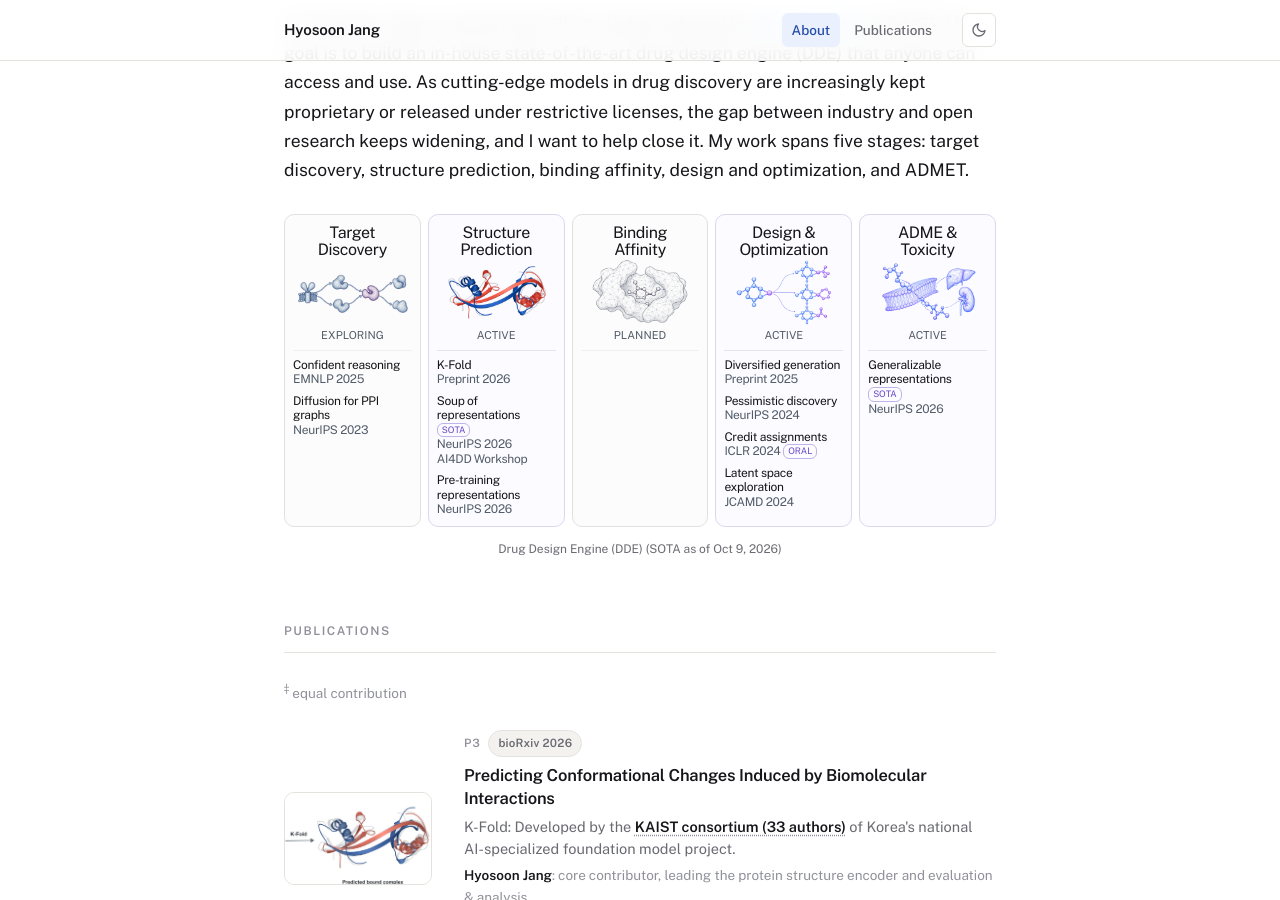
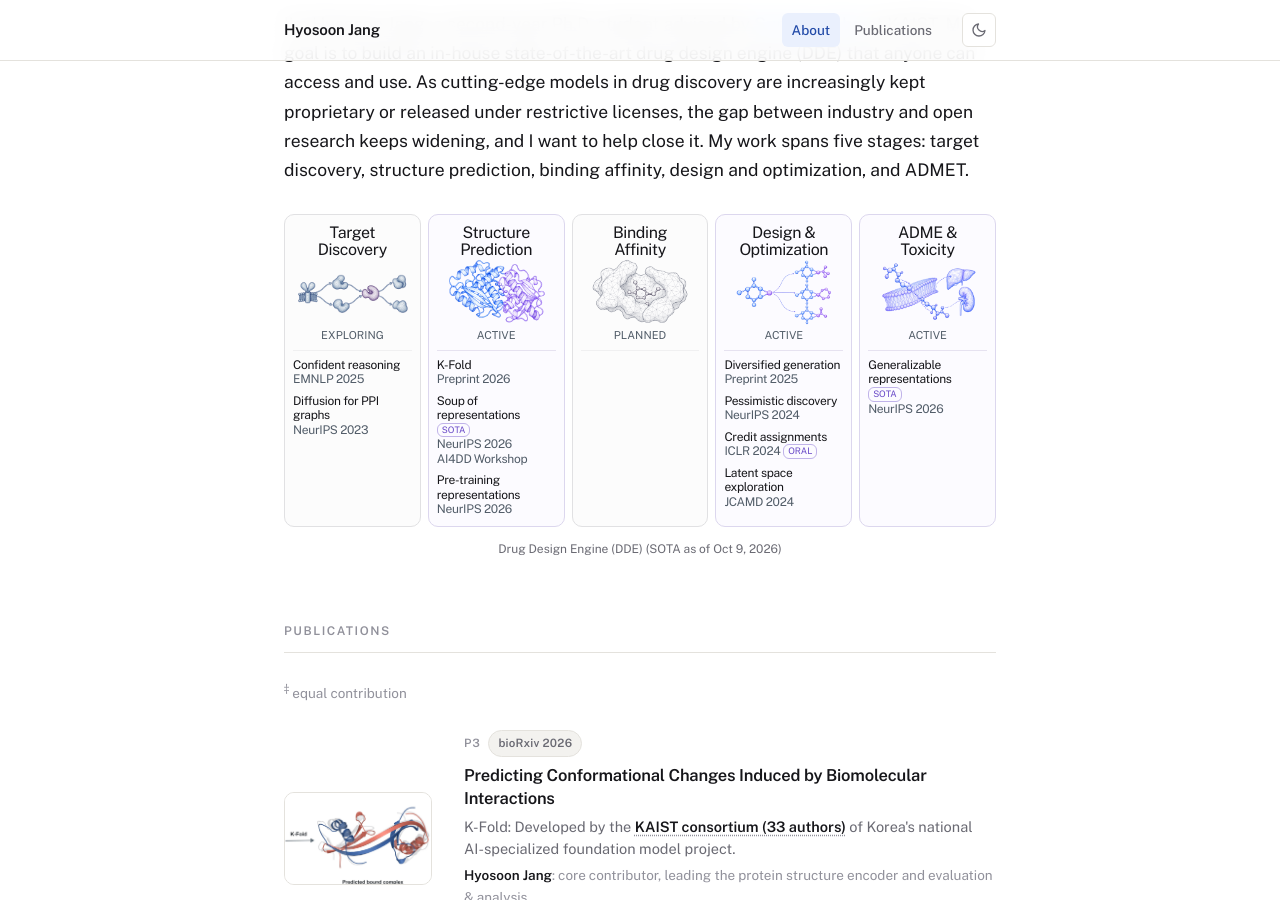
Before and after one commit to hsjang0/hsjang, a Jekyll site: the page built from index.html, in a window 1280 px wide and 900 px high, scrolled down 383 px. Built offline with Jekyll 4.4.1, drawn with Linux system fonts in a browser that asks for light colours.

Commit message:
Remove the misinterpreted structure reference image

```diff
--- a/_data/research.yaml
+++ b/_data/research.yaml
@@ -25,7 +25,7 @@ stages:
       - { tag: "C1", label: "Diffusion for PPI graphs" }
 
   - name: "Structure|Prediction"
-    image: "/assets/research/stages/structure-ribbon.png"
+    image: "/assets/research/stages/structure.png"
     status: sota
     sota_paper: "P2"
     sota_figure: "/assets/research/soupfold_results.png"
```
Also changed, not shown: assets/research/stages/structure-ribbon.png (deleted).
